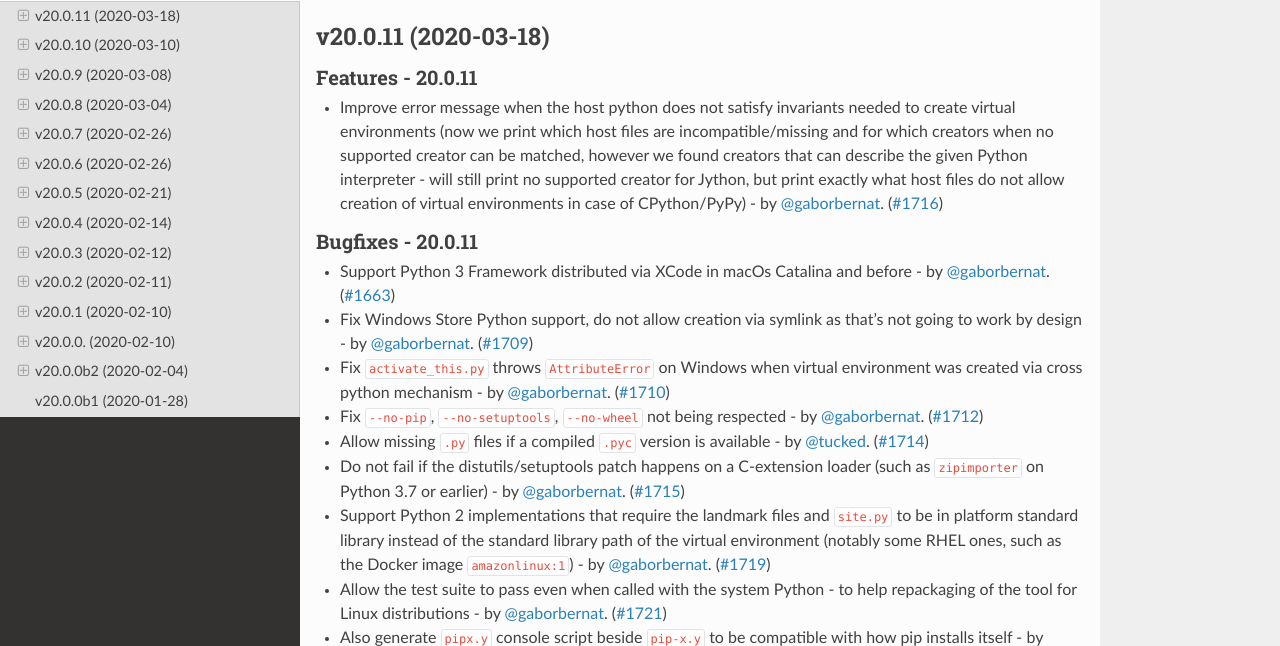
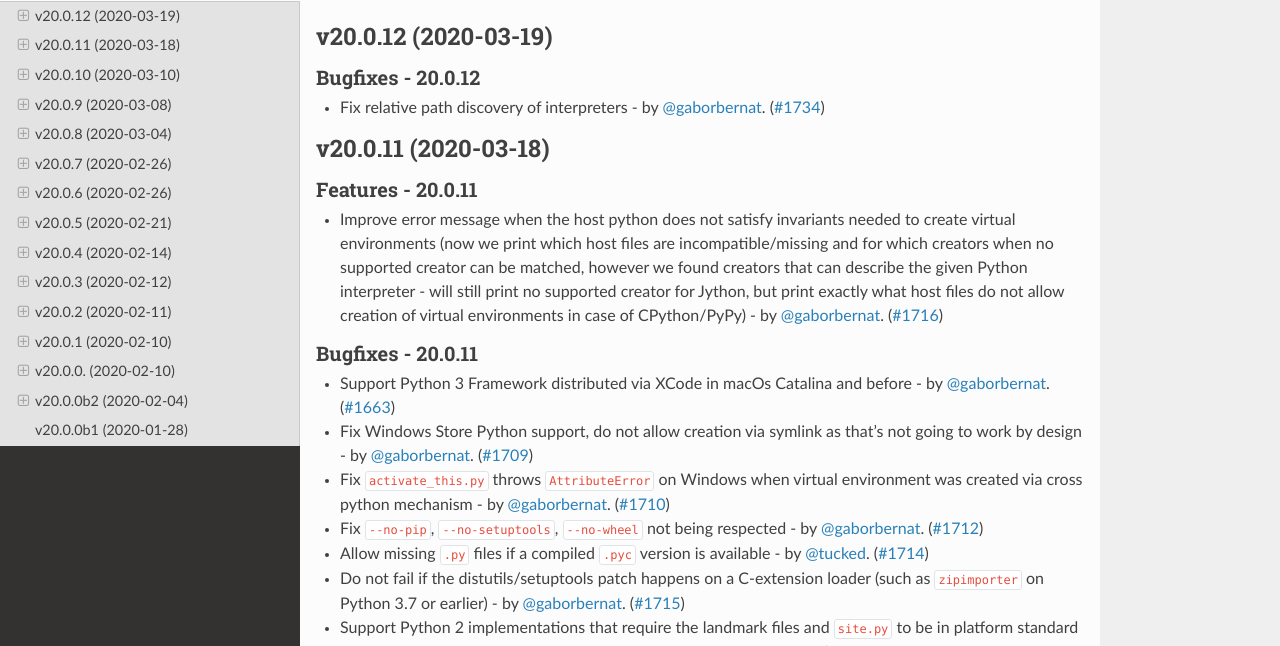
Before and after one commit to pypa/virtualenv, a Sphinx documentation site: the page built from docs/changelog.rst, in a window 1280 px wide and 900 px high, cut to the strip 254-900 px from the top of the window. Built offline with Sphinx 7.4.7 and the Read the Docs theme 2.0.0, drawn with Linux system fonts in a browser that asks for light colours; pages that are not in the unit, such as notebooks, are missing from menus; the version number could not be read and is left out.

Commit message:
release 20.0.12

```diff
--- a/docs/changelog.rst
+++ b/docs/changelog.rst
@@ -4,6 +4,14 @@ Release History
 .. include:: _draft.rst
 
 .. towncrier release notes start
+
+v20.0.12 (2020-03-19)
+---------------------
+
+Bugfixes - 20.0.12
+~~~~~~~~~~~~~~~~~~
+- Fix relative path discovery of interpreters - by :user:`gaborbernat`. (`#1734 <https://github.com/pypa/virtualenv/issues/1734>`_)
+
 
 v20.0.11 (2020-03-18)
 ---------------------
--- a/docs/changelog/1734.bugfix.rst
+++ /dev/null
@@ -1 +0,0 @@
-Fix relative path discovery of interpreters - by :user:`gaborbernat`.
```
